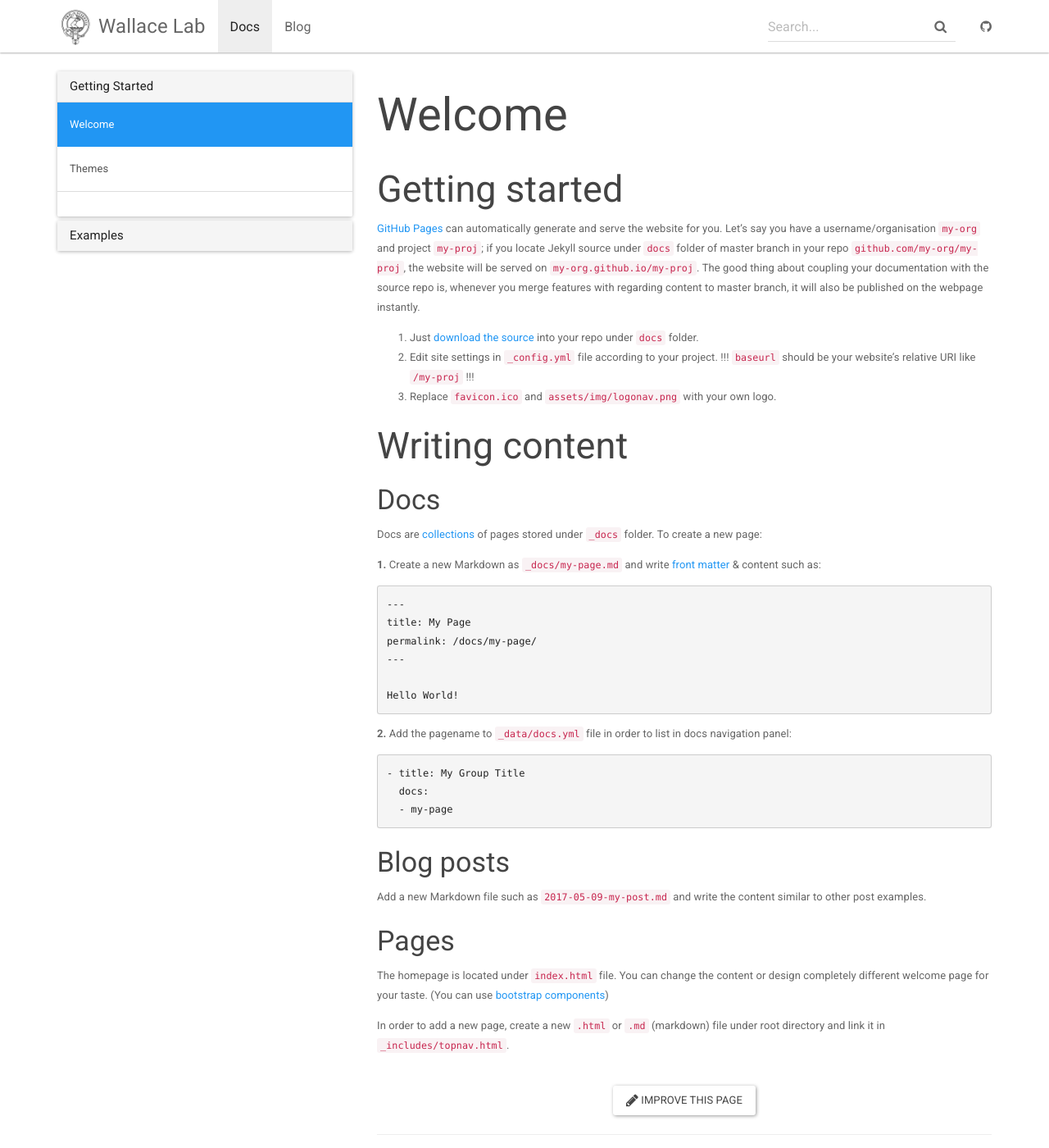
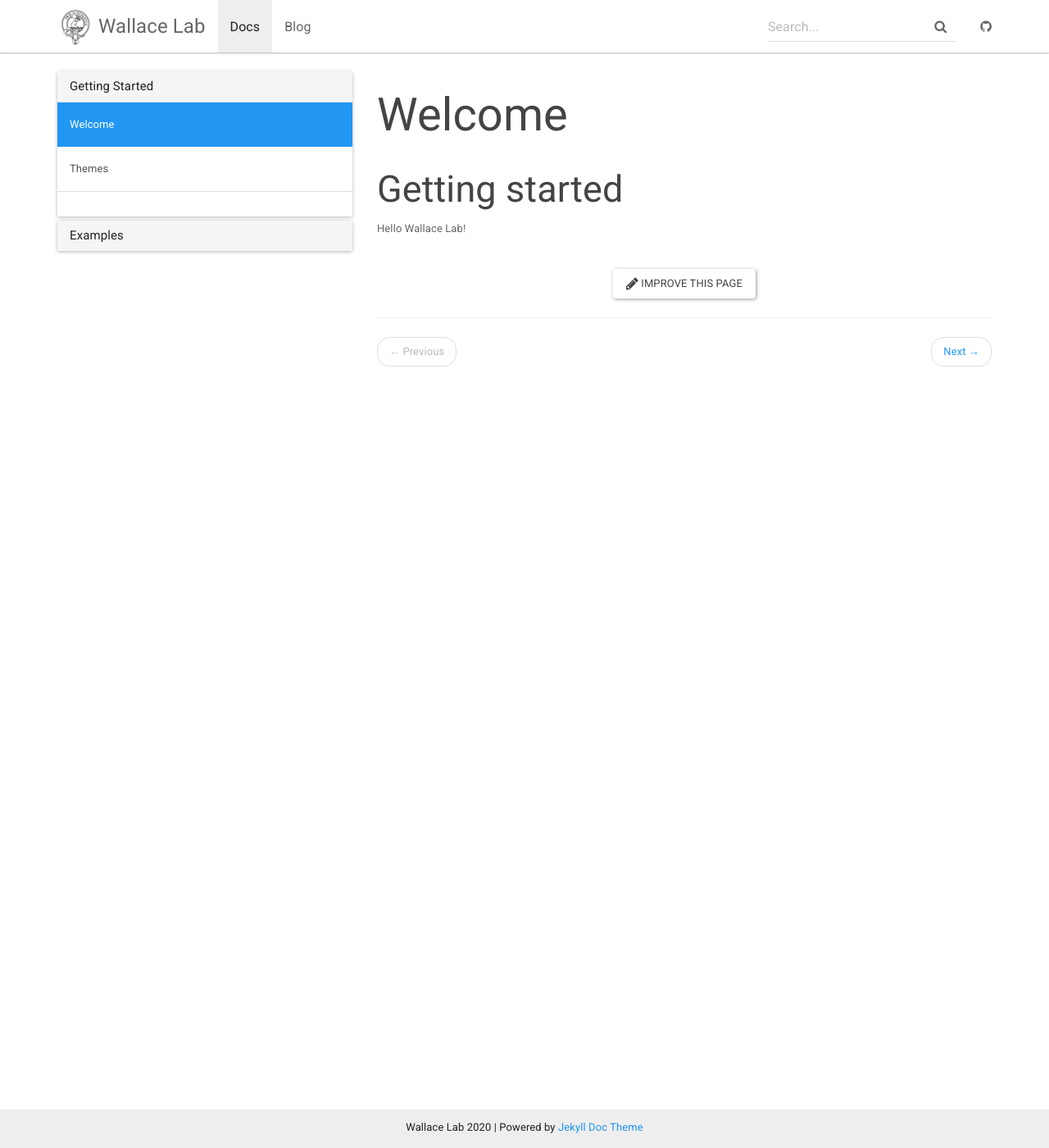
Before and after one commit to wallacelab/lab-wiki, a Jekyll site: the page built from _docs/index.md, in a window 1280 px wide and 1400 px high. Shown: the whole window at 82% size. Built offline with Jekyll 4.4.1, drawn with Linux system fonts in a browser that asks for light colours.

Commit message:
Update index.md

````diff
--- a/_docs/index.md
+++ b/_docs/index.md
@@ -6,45 +6,4 @@
 
 ## Getting started
 
-[GitHub Pages](https://pages.github.com) can automatically generate and serve the website for you.
-Let's say you have a username/organisation `my-org` and project `my-proj`; if you locate Jekyll source under `docs` folder of master branch in your repo `github.com/my-org/my-proj`, the website will be served on `my-org.github.io/my-proj`.
-The good thing about coupling your documentation with the source repo is, whenever you merge features with regarding content to master branch, it will also be published on the webpage instantly.
-
-1. Just [download the source](https://github.com/aksakalli/jekyll-doc-theme/archive/gh-pages.zip) into your repo under `docs` folder.
-2. Edit site settings in  `_config.yml` file according to your project. !!! `baseurl` should be your website's relative URI like `/my-proj` !!!
-3. Replace `favicon.ico` and `assets/img/logonav.png` with your own logo.
-
-## Writing content
-
-### Docs
-
-Docs are [collections](https://jekyllrb.com/docs/collections/) of pages stored under `_docs` folder. To create a new page:
-
-**1.** Create a new Markdown as `_docs/my-page.md` and write [front matter](https://jekyllrb.com/docs/frontmatter/) & content such as:
-
-```
----
-title: My Page
-permalink: /docs/my-page/
----
-
-Hello World!
-```
-
-**2.** Add the pagename to `_data/docs.yml` file in order to list in docs navigation panel:
-
-```
-- title: My Group Title
-  docs:
-  - my-page
-```
-
-### Blog posts
-
-Add a new Markdown file such as `2017-05-09-my-post.md` and write the content similar to other post examples.
-
-### Pages
-
-The homepage is located under `index.html` file. You can change the content or design completely different welcome page for your taste. (You can use [bootstrap components](http://getbootstrap.com/components/))
-
-In order to add a new page, create a new `.html` or `.md` (markdown) file under root directory and link it in `_includes/topnav.html`.
+Hello Wallace Lab!
````
